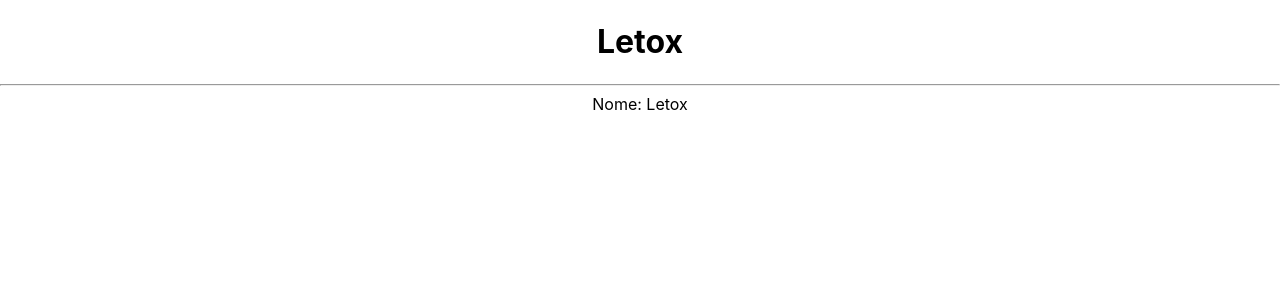
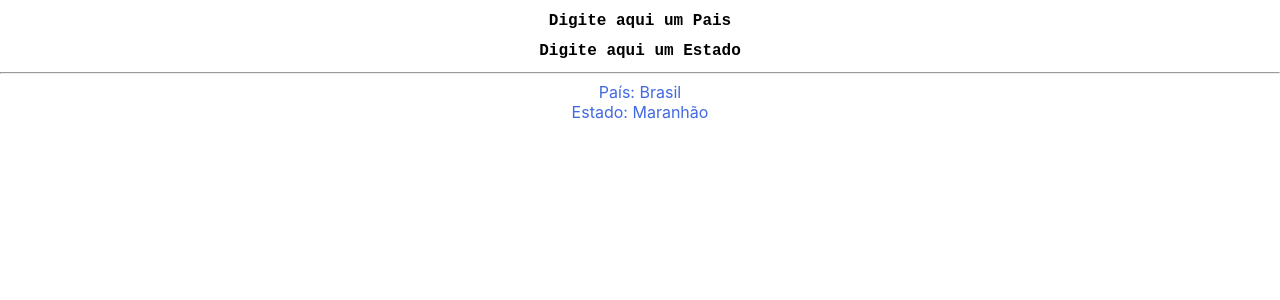
Before and after one commit to werliton/edit-in-place, a React (Create React App) app: page / in a window 1280 px wide. Shown: the top 300 px of the page. Built offline with nearby package versions, Linux system fonts and the light colour scheme.

Commit message:
Styling components

```diff
--- a/src/App.css
+++ b/src/App.css
@@ -34,9 +34,15 @@
 
 .edit-in-place{
   padding: 1px;
+  font-family: 'Courier New', Courier, monospace;
+  font-size: 1.0em;
 }
 
 .edit-in-place:hover{
-  background-color: yellow;
-  border: 1px dotted red;
+  background-color: rgb(141, 141, 141);
+  border: 1px dotted rgb(20, 19, 19);
 }
+
+.show-text{
+  color: royalblue;
+}
--- a/src/App.js
+++ b/src/App.js
@@ -1,16 +1,19 @@
-import React, { useState } from 'react';
-import './App.css';
-import EditInPlace from './Editinplace'
+import React, { useState } from "react";
+import "./App.css";
+import EditInPlace from "./Editinplace";
 
 function App() {
-  const [name, setName] = useState('Letox')
+  const [pais, setPais] = useState("Brasil");
+  const [estado, setEstado] = useState("Maranhão");
   return (
     <div className="App">
-      <EditInPlace value={name} onChangeValue={setName}/>
+      <EditInPlace value={pais} onChangeValue={setPais} field="Pais" />
+      <EditInPlace value={estado} onChangeValue={setEstado} field="Estado" />
       <hr />
-      Nome: {name}
+      <span className="show-text">País: {pais}</span> <br />
+      <span className="show-text">Estado: {estado}</span>
     </div>
-  )
+  );
 }
 
 export default App;
--- a/src/Editinplace.js
+++ b/src/Editinplace.js
@@ -1,7 +1,7 @@
 import React, { useState, useEffect, useRef } from 'react'
 
 
-const EditInPlace = ({value, onChangeValue}) => {
+const EditInPlace = ({value, onChangeValue, field}) => {
     const [isEditing, setIsEditing] = useState(false)
     const edit = () => setIsEditing(true)
     const done = () => {
@@ -23,7 +23,7 @@ const EditInPlace = ({value, onChangeValue}) => {
     if(isEditing){
         return <input type="text" onBlur={done} defaultValue={value} ref={inputRef} />
     }
-    return <h1 className="edit-in-place" onClick={edit}>{value}</h1>
+    return <h1 className="edit-in-place" onClick={edit}>Digite aqui um {field}</h1>
 }
 
 export default EditInPlace
```
